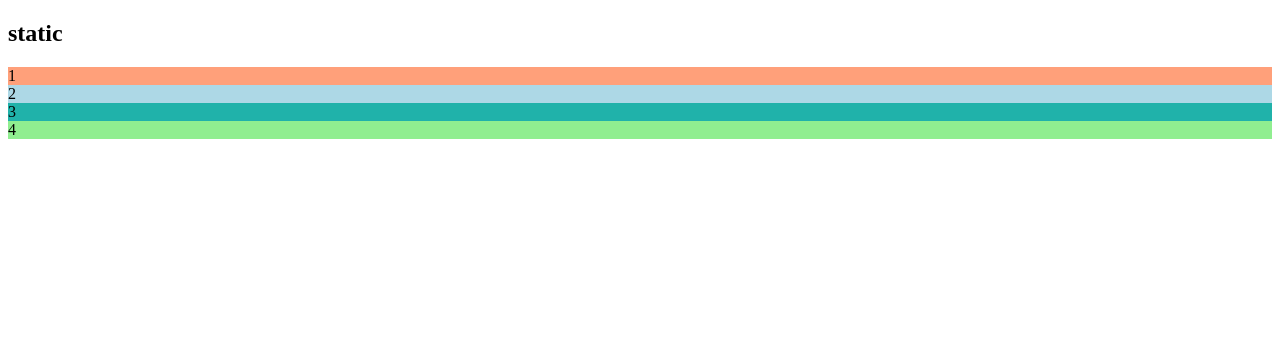
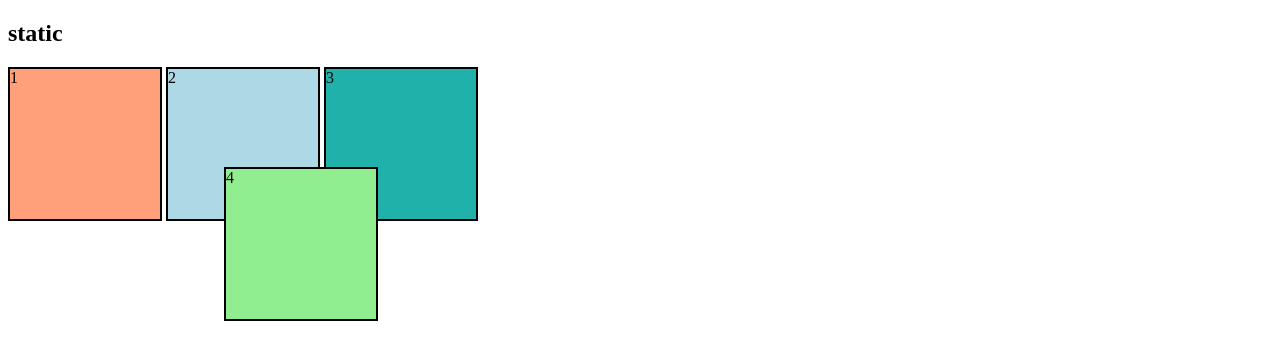
Before and after one commit to parthgupta0824/css, a plain HTML site: page css/index.html in a window 1280 px wide. Drawn offline with Linux system fonts and the light colour scheme.

Commit message:
Update style.css

```diff
--- a/css/style.css
+++ b/css/style.css
@@ -1,3 +1,110 @@
-p{
+/* 1) linking css  */
+/* p{
+    color: pink;
+} */
+
+
+/* 2) combinatoor */
+/*
+1)descendent combinator
+div strong  {
+    or div p strong
+    background-color: black;
+    color: white;
+}
+
+strong{
+    color: red;
+    background-color: purple;
+}
+ */
+
+/* some more example  */
+/*
+ul li a[href="https://google.com"]{
+    color: red;
+} */
+
+
+
+
+/* 2)child combinator  */
+/* ol > li{
+    color: greenyellow;
+    background-color: black;
+}
+
+
+h4+p{
+    color: blue;
+} */
+
+/* div{
+    color: blue;
+    height: 8vh;
+    width: 50vw;
+}
+
+div:hover{
+    color :red;
+}
+div:active{
     color: pink;
 }
+div:focus{
+    color: green;
+} */
+/*
+div:nth -child(2n+4){
+    color: lime;
+}
+*/
+
+/*
+
+
+
+h1{
+    border: 2px solid black;
+    background-color: aqua;
+    display: inline-block;
+    height: 200px;
+    width: 100px;
+}
+span{
+    border: 2px solid black;
+    background-color: palevioletred;
+} */
+
+
+
+/* position  */
+
+div{
+    height: 150px;
+    width: 150px;
+    border: 2px solid black;
+    display: inline-block;
+}
+#st #middle{
+    position: static;
+    background-color: red;
+    top: 100px;
+    bottom: 200px;
+    /* nothing happen  */
+    /* because position is satstic */
+}
+
+
+#st #midlow{
+    position : absolute;
+    /* top: 100px; */
+}
+
+
+
+#st #lower{
+    position: relative;
+    top: 100px;
+    right: 100px;
+}
```
